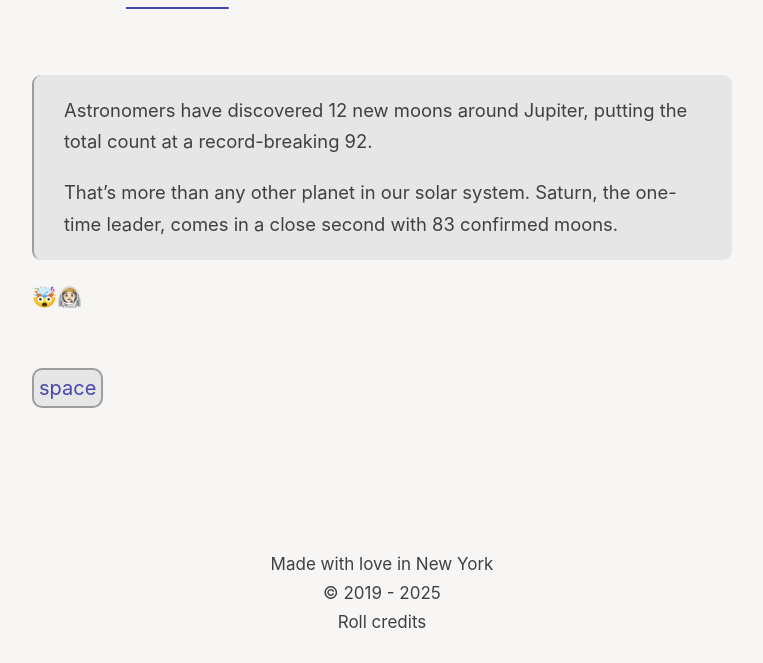
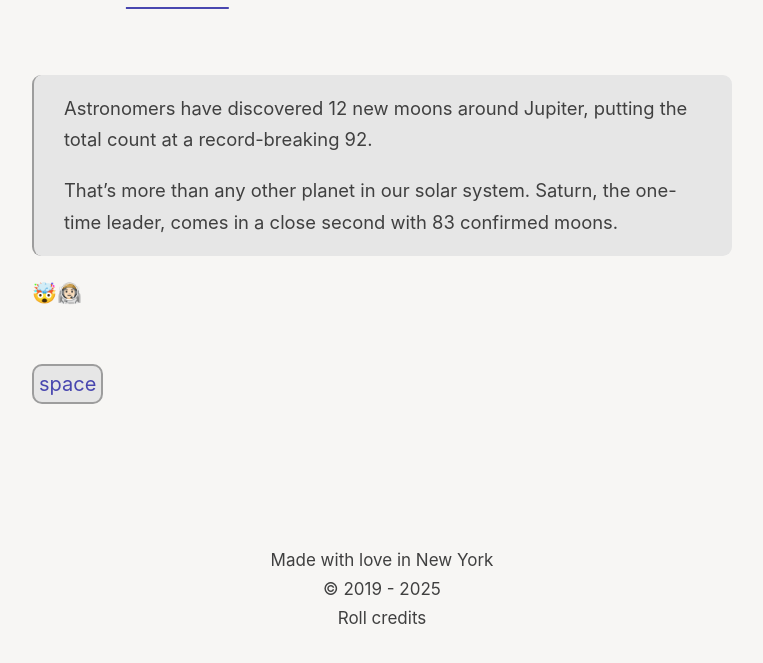
Before and after one commit to victorwynne/victorwynne, a Jekyll site: the page built from _posts/2023-02-06-92-moons.md, in a window 1280 px wide. Shown: the part 304-967 px from the top of the page, without its empty margins (258-1021 px from the left). Built offline with Jekyll 4.4.1, drawn with Linux system fonts in a browser that asks for light colours.

Commit message:
_type.scss

```diff
--- a/_sass/_type.scss
+++ b/_sass/_type.scss
@@ -120,7 +120,7 @@ span.link-arrow {
 blockquote {
   width: 100%;
   background-color: $blockquote-bg;
-  padding: 20px 20px 20px 22px;
+  padding: 18px 20px 18px 22px;
   margin: 20px 0;
   font-size: 92%;
   position: relative;
```
